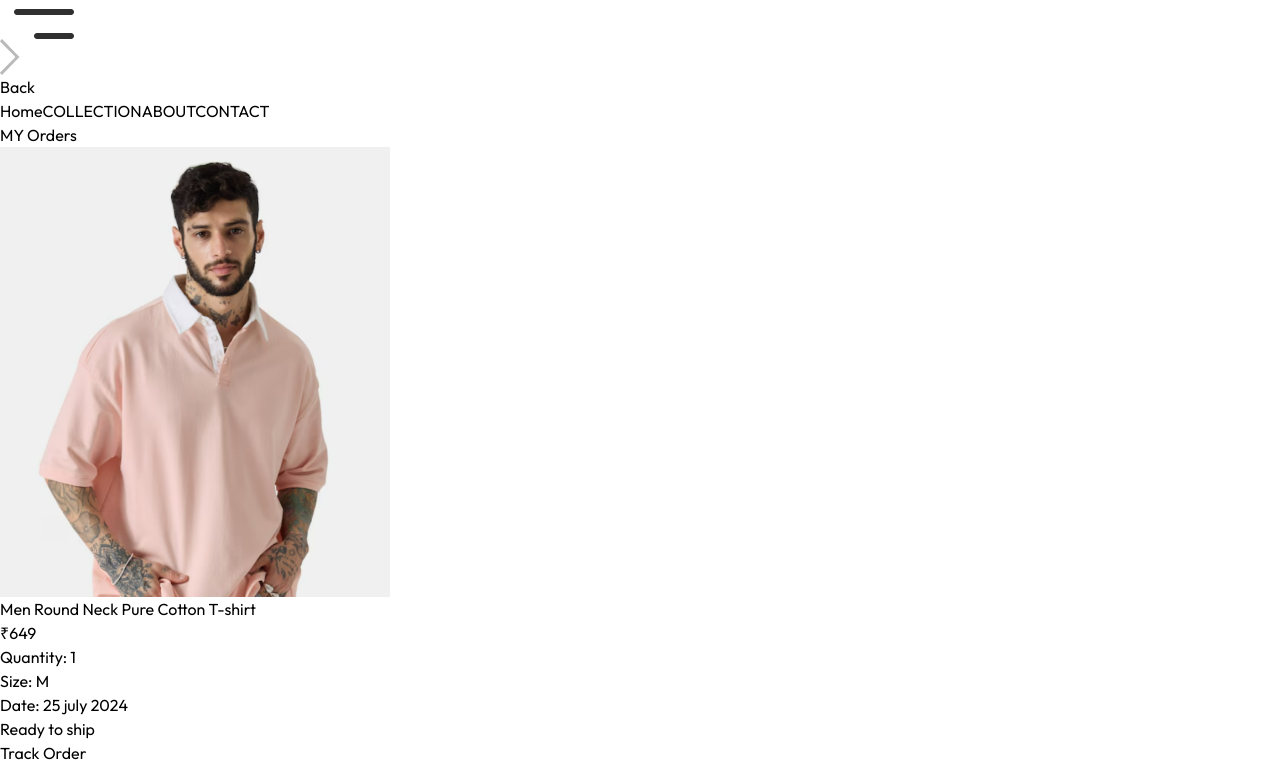
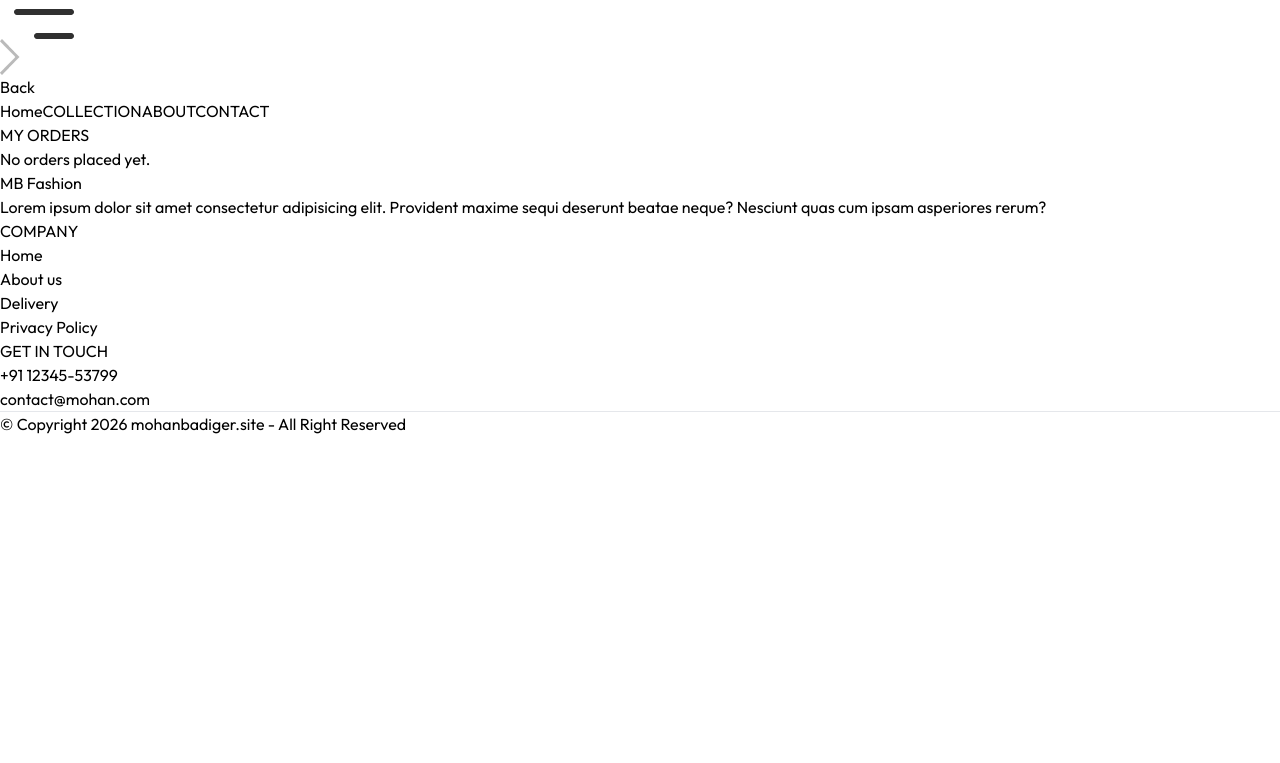
Before and after one commit to Mohan-Badiger/Online-Clothing-Store, a React (Vite) app in the folder frontend/: page /orders in a window 1280 px wide. Shown: the part 280-1043 px from the top of the page. After the commit the page ends 800 px from the top, so only its background shows below. Built offline with nearby package versions, Linux system fonts and the light colour scheme.

Commit message:
feat: implement frontend core features including collection filtering, search functionality, and product components

```diff
--- a/frontend/src/components/Footer.jsx
+++ b/frontend/src/components/Footer.jsx
@@ -1,4 +1,3 @@
-import React from 'react'
 import { assets } from '../assets/assets'
 
 const Footer = () => {
--- a/frontend/src/pages/Orders.jsx
+++ b/frontend/src/pages/Orders.jsx
@@ -1,43 +1,52 @@
-import React, { useContext } from 'react'
+import { useContext } from 'react'
 import { ShopContext } from '../context/ShopContext'
 import Title from '../components/Title';
 
 const Orders = () => {
 
-  const {products, currency} = useContext(ShopContext);
+  const { orders, currency } = useContext(ShopContext);
 
   return (
     <div className='border-t pt-16'>
 
       <div className='text-2xl'>
-          <Title text1={'MY'} text2={'Orders'}/>
+          <Title text1={'MY'} text2={'ORDERS'}/>
       </div>
 
       <div>
         {
-            products.slice(1,4).map((item, index)=>(
-              <div key={index} className='py-4 border-t border-p text-gray-700 flex flex-col md:flex-row md:items-center md:justify-between gap-4'>
+          orders.length > 0 ? (
+            orders.map((order) => (
+              order.items.map((item, itemIndex) => (
+                <div key={`${order._id}-${item._id}-${item.size}-${itemIndex}`} className='py-4 border-t border-b text-gray-700 flex flex-col md:flex-row md:items-center md:justify-between gap-4'>
                   <div className='flex items-start gap-6 text-sm'>
                       <img className='w-16 sm:w-20' src={item.image[0]} alt="" />
                       <div>
                         <p className='sm:text-base font-medium'>{item.name}</p>
                         <div className='flex items-center gap-3 mt-2 text-base text-gray-700'>
                             <p className='text-lg'>{currency}{item.price}</p>
-                          <p>Quantity: 1</p>
-                          <p>Size: M</p>
+                            <p>Quantity: {item.quantity}</p>
+                            <p>Size: {item.size}</p>
                         </div>
-                      <p className='mt-2'>Date: <span className='text-gray-400'>25 july 2024</span></p>
+                        <p className='mt-2'>Date: <span className='text-gray-400'>{new Date(order.date).toDateString()}</span></p>
+                        <p className='mt-1 text-xs text-gray-400'>Payment Method: <span className='font-medium text-gray-600'>{order.paymentMethod.toUpperCase()}</span></p>
                       </div>
                   </div>
                   <div className='md:w-1/2 flex justify-between'>
                       <div className='flex items-center gap-2'>
                         <p className='min-w-2 h-2 rounded-full bg-green-500'></p>
-                      <p className='text-sm md:text-base'>Ready to ship</p>
+                        <p className='text-sm md:text-base'>{order.status}</p>
                       </div>
                       <button className='border px-4 py-2 text-sm font-medium rounded-sm '>Track Order</button>
                   </div>
                 </div>
               ))
+            ))
+          ) : (
+            <div className='text-center py-16 text-gray-500'>
+              <p className='text-lg font-medium'>No orders placed yet.</p>
+            </div>
+          )
         }
       </div>
 
@@ -45,4 +54,4 @@ const Orders = () => {
   )
 }
 
-export default Orders
+export default Orders;
```
Lines whose indentation alone changed are shown as unchanged.
